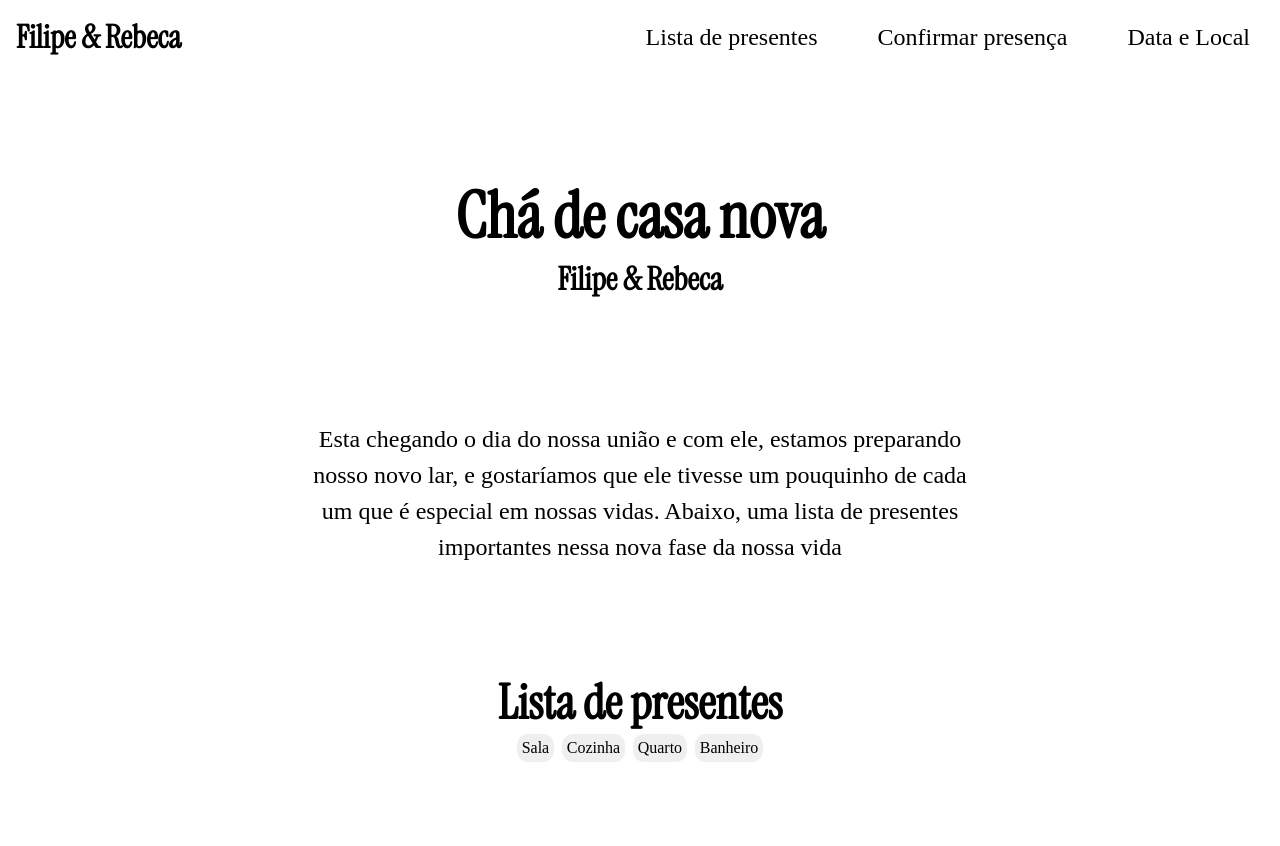
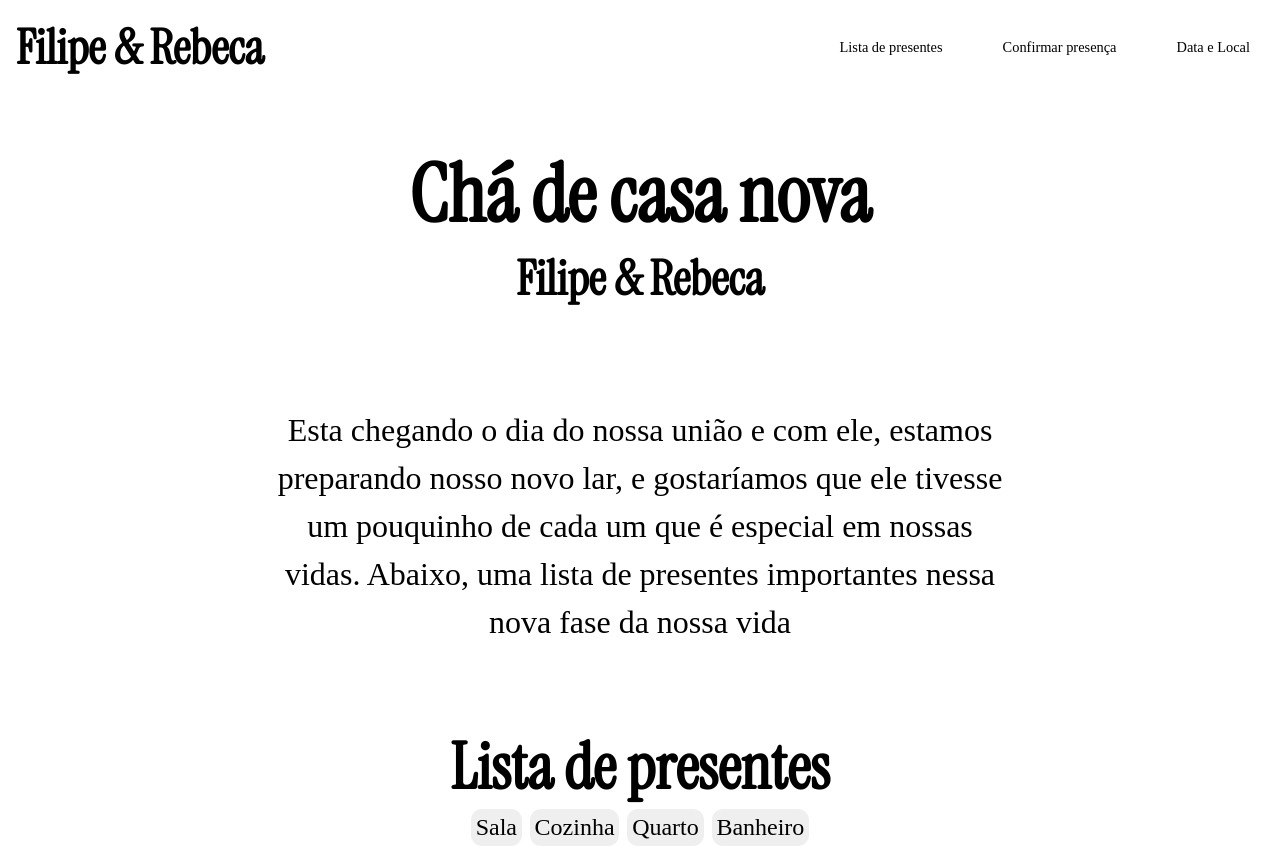
Before and after one commit to filoroch/cha-de-panela, a plain HTML site: page index.html in a window 1280 px wide. Before the commit the page ends 800 px from the top, so only its background shows below. Drawn offline with Linux system fonts and the light colour scheme; a web font is replaced by a local one.

Commit message:
style -> atualizando para mobile first

```diff
--- a/index.html
+++ b/index.html
@@ -21,7 +21,7 @@
         <section class="main_info">
             <h1>Chá de casa nova</h1>
             <h2>Filipe & Rebeca</h2>
-            <p>Esta chegando o dia do nossa união e com ele, estamos preparando <br>nosso novo lar, e gostaríamos que ele tivesse um pouquinho de cada<br> um que é especial em nossas vidas. Abaixo, uma lista de presentes<br> importantes nessa nova fase da nossa vida</p>
+            <p>Esta chegando o dia do nossa união e com ele, estamos preparando nosso novo lar, e gostaríamos que ele tivesse um pouquinho de cada um que é especial em nossas vidas. Abaixo, uma lista de presentes importantes nessa nova fase da nossa vida</p>
         </section>
         <section class="main_gifts">
             <h2>Lista de presentes</h2>
--- a/style.css
+++ b/style.css
@@ -16,22 +16,23 @@ html{ font-size: 16px; }
 }
 
 .header_nav{
-    display: flex;
     padding: 1rem 1.875rem 0 1rem; /* ~16px 30px 0 16px */
-    justify-content: space-between;
     align-items: center;
 }
 .header_nav > h2 {
-    font-size: 2rem; /* 32px */
+    font-size: 1.5rem; /* 32px */
     font-family: var(--main-font);
+    text-align: center;
+    padding-bottom: 1rem;
 }
 
 .header_nav_infos{
     display: flex;
-    justify-content: flex-end;
-    gap: 3.75rem; /* 60px */
+    justify-content: center;
+    align-items: center;
+    flex-direction: column;
+    gap: 0.3rem; /* 60px */
     font-family: var(--second-font);
-    font-size: 1.5rem; /* 24px */
 }
 
 /* class used on anchor links in the HTML */
@@ -39,36 +40,38 @@ html{ font-size: 16px; }
     text-decoration: none;
     color: inherit;
     font-family: var(--second-font);
-    font-size: 1.5rem; /* matches header_nav_infos */
+    font-size: 0.90rem;
 }
 
 main{
-    margin-top: 7.3125rem; /* 117px */
+    margin-top: 4rem; /* 117px */
     text-align: center;
 }
 .main_info > h1{
-    font-size: 4rem; /* 64px */
+    font-size: 2.5rem; /* 64px */
     font-family: var(--main-font);
 }
 
 .main_info > h2{
-    font-size: 2rem; /* 32px */
+    font-size: 1.5rem; /* 32px */
     font-family: var(--main-font);
 }
 
 .main_info > p{
-    margin-top: 7.5625rem; /* 121px */
-    font: 400 1.5rem var(--second-font); /* 24px */
+    margin-top: 3rem; /* 121px */
+    margin-left: 2rem;
+    margin-right: 2rem;
+    font: 400 0.75rem var(--second-font); /* 24px */
     line-height: 1.5;
 }
 
 .main_gifts{
-    margin-top: 6.625rem;
+    margin-top: 3rem;
 }
 
 .main_gifts > h2{
     font-family: var(--main-font);
-    font-size: 3rem;
+    font-size: 2rem;
 }
 
 .main_gifts_btns{
@@ -79,7 +82,7 @@ main{
 
 .main_gifts_btns_btn{
     font-family: var(--second-font);
-    font-size: 1rem;
+    font-size: 0.75rem;
     border: none;
     border-radius: 0.7rem;
     padding: 0.3rem;
@@ -88,4 +91,55 @@ main{
 .main_gifts_btns_btn:hover{
     background-color: black;
     color: white;
+
 }
+
+@media (min-width: 1024px){
+    .header_nav{
+        display: flex;
+        padding: 1rem 1.875rem 0 1rem; /* ~16px 30px 0 16px */
+        justify-content: space-between;
+        align-items: center;
+    }
+    .header_nav > h2 {
+        font-size: 3rem; /* 48px - duplicado de 1.5rem */
+        font-family: var(--main-font);
+        padding-bottom: 0; /* Remove padding-bottom no desktop */
+        text-align: left; /* Alinha à esquerda no desktop */
+    }
+    .header_nav_infos{
+        display: flex;
+        justify-content: flex-end;
+        align-items: center;
+        flex-direction: row; /* Muda para row no desktop */
+        gap: 3.75rem; /* 60px */
+        font-family: var(--second-font);
+        font-size: 2.5rem; /* 28.8px - duplicado de 0.90rem */
+    }
+
+    .main_info > h1{
+        font-size: 5rem; /* 80px - duplicado de 2.5rem */
+    }
+
+    .main_info > h2{
+        font-size: 3rem; /* 48px - duplicado de 1.5rem */
+    }
+
+    .main_info > p{
+        margin-top: 6rem; /* 121px */
+        padding-left: 15rem;
+        padding-right: 15rem;
+        font: 400 2rem var(--second-font); /* 24px */
+        line-height: 1.5;
+    }
+
+    .main_gifts > h2{
+        font-size: 4rem; /* 64px - duplicado de 2rem */
+        margin-top: 5rem;
+
+    }
+
+    .main_gifts_btns_btn{
+        font-size: 1.5rem; /* 24px - duplicado de 0.75rem */
+    }
+}
```
